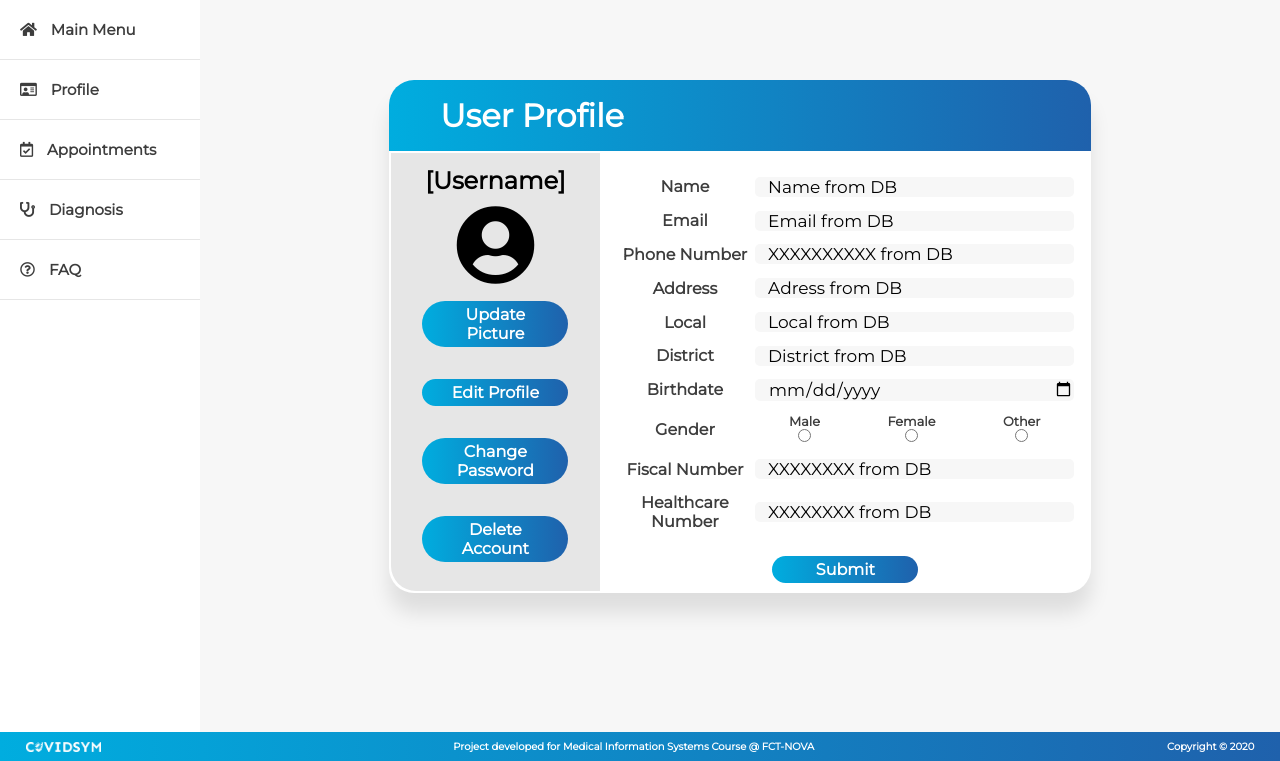
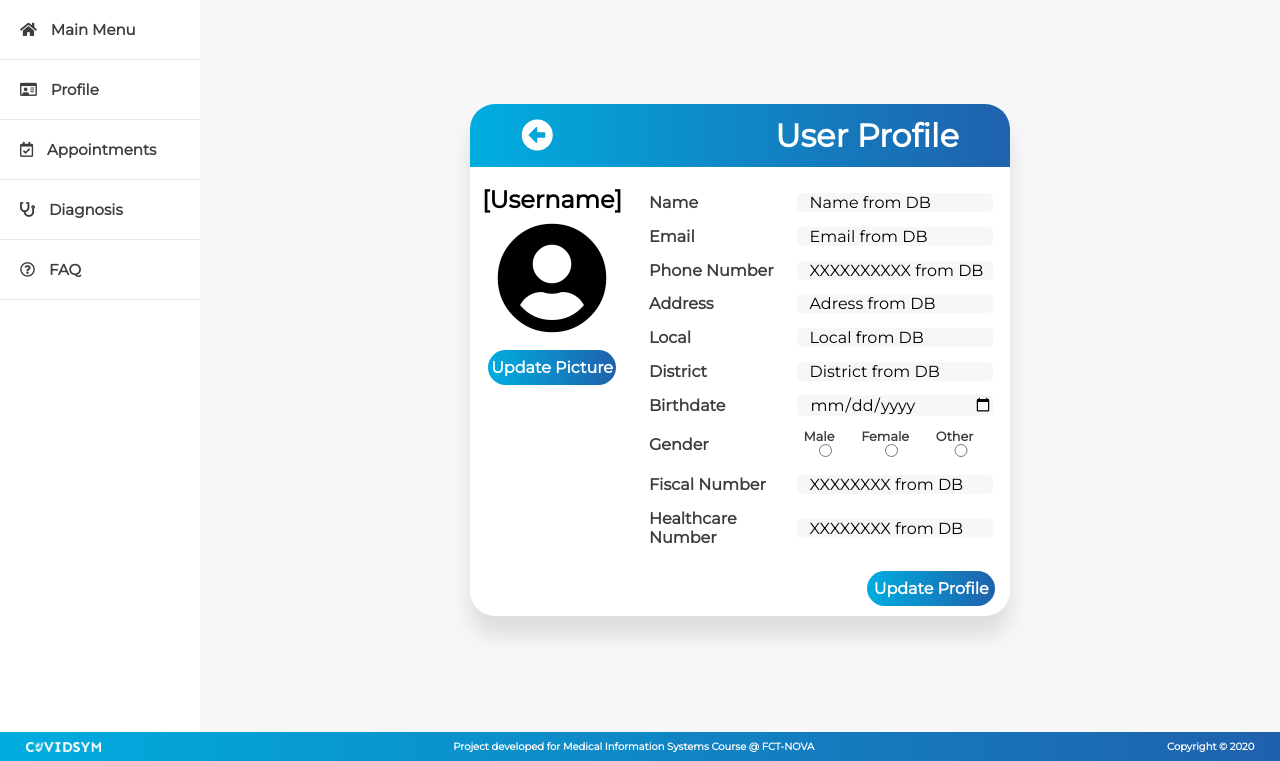
Before and after one commit to pmsdOliveira/covidsym, a PHP site: page /profile/userProfile.php in a window 1280 px wide. Shown: the part 39-800 px from the top of the page. Run offline with PHP 8.4, Linux system fonts and the light colour scheme.

Commit message:
User Profile responsiveness

```diff
--- a/css/userProfile.css
+++ b/css/userProfile.css
@@ -26,10 +26,12 @@ body {
 }
 
 .content-wrapper {
+  align-items: center;
   display: flex;
+  height: 90vh;
+  justify-content: center;
   margin-left: 200px;
   width: 100%;
-  justify-content: center;
 }
 
 .modal {
@@ -39,24 +41,39 @@ body {
   -moz-box-shadow: 0 20px 20px 0 rgba(0, 0, 0, 0.1);
   box-shadow: 0 20px 20px 0 rgba(0, 0, 0, 0.1);
   display: block;
-  width: 65%;
-  margin-top: 10vh;
+  width: 50%;
 }
 
 .modal-header {
+  align-items: center;
   background: linear-gradient(270deg, var(--darkerColor), var(--lighterColor));
   border-radius: 25px 25px 0 0;
   display: flex;
   flex-flow: row nowrap;
   justify-content: space-between;
-  padding: 2vh 4vw;
+  padding: 1.5vh 4vw;
   width: 100%;
 }
 
 .modal-header h1 {
   color: white;
-  font-size: 32px;
+  font-size: 2rem;
   align-self: center;
+}
+
+.goBackBtn {
+  color: white;
+  font-size: 2rem;
+  transition: all 0.3s ease;
+}
+
+.goBackBtn:hover {
+  cursor: pointer;
+}
+
+.goBackBtn:active {
+  transform: scale(0.9);
+  transition: all 0.3s ease;
 }
 
 .profile {
@@ -64,14 +81,15 @@ body {
   justify-content: space-between;
   flex-direction: column;
   align-items: center;
+  padding-top: 2vh;
 }
 
 .profile h2 {
-  margin-bottom: 10px;
+  margin-bottom: 1vh;
 }
 
 .profile button {
-  width: 70%;
+  width: 10vw;
   background: linear-gradient(270deg, var(--darkerColor), var(--lighterColor));
   border: none;
   border-radius: 25px;
@@ -80,7 +98,7 @@ body {
   font-size: 1rem;
   font-weight: bold;
   outline: none;
-  padding: 0.5vh 1vw;
+  padding: 1vh 0;
   transition: all 0.3s ease;
   margin: 2vh 0;
 }
@@ -89,27 +107,30 @@ body {
   transform: scale(0.95);
   transition: all 0.3s ease;
 }
+
 .profileIcon {
-  font-size: 80px;
+  font-size: 7rem;
 }
 
 .table {
   width: 100%;
   border: 0px;
 }
+
 .table th {
   border: 0px;
 }
+
 .table tr {
   border: 0px;
 }
 
 .table_left {
-  background-color: var(--contrastColor);
+  border-radius: 0 0 0 25px;
+  vertical-align: top;
   width: 30%;
-  border-radius: 0 0 0 25px;
-  background-size: cover;
 }
+
 .form {
   font-weight: bold;
   color: var(--textColor);
@@ -126,7 +147,7 @@ body {
   background: var(--backgroundColor);
   border: 0px;
   border-radius: 5px;
-  font-size: 17px;
+  font-size: 1rem;
   outline: none;
   padding-left: 1vw;
   transition: all 0.3s ease;
@@ -147,10 +168,11 @@ input[type="submit"] {
   cursor: pointer;
   font-size: 1rem;
   font-weight: bold;
-  padding: 0.5vh 0;
+  padding: 1vh 0;
   transition: all 0.3s ease;
-  width: 30%;
-  margin-bottom: 1vh;
+  width: 10vw;
+  margin: 0 1vw 1vh;
+  float: right;
 }
 
 input[type="submit"]:active {
--- a/profile/userProfile.php
+++ b/profile/userProfile.php
@@ -28,28 +28,27 @@
       <div class="content-wrapper">
         <div class="modal">
           <div class="modal-header">
+            <i class="fas fa-arrow-alt-circle-left goBackBtn">
+              <a href="#"></a>
+            </i>
             <h1>User Profile</h1>
           </div>
 
           <table class="table">
             <tr>
-              <th class="table_left">
+              <td class="table_left">
                 <div class="profile">
                   <h2>[Username]</h2>
                   <i class="fas fa-user-circle profileIcon"></i>
                   <button>Update Picture</button>
-                  <button>Edit Profile</button>
-                  <button>Change Password</button>
-                  <button>Delete Account</button>
                 </div>
-              </th>
-              <th>
-                <div>
+              </td>
+              <td>
                 <form action="submitUserRegistry.php" method="POST">
                   <table class="form">
                     <tr>
                       <td><label>Name</label></td>
-                        <td style="width: 70%">
+                      <td>
                         <input name="name" value="Name from DB" type="text" />
                       </td>
                     </tr>
@@ -153,10 +152,9 @@
                       </td>
                     </tr>
                   </table>
-                    <input type="submit" value="Submit" />
+                  <input type="submit" value="Update Profile" />
                 </form>
-                </div>
-              </th>
+              </td>
             </tr>
           </table>
         </div>
--- a/signup/userSignup.php
+++ b/signup/userSignup.php
@@ -2,7 +2,7 @@
 
 <html>
     <head>
-        <title>COVIDSYM - User Login</title>
+        <title>COVIDSYM - User Signup</title>
 
         <link rel="preconnect" href="https://fonts.gstatic.com/ ">
         <link href="https://fonts.googleapis.com/css2?family=Montserrat&display=swap" rel="stylesheet">
```
Lines whose indentation alone changed are shown as unchanged.
